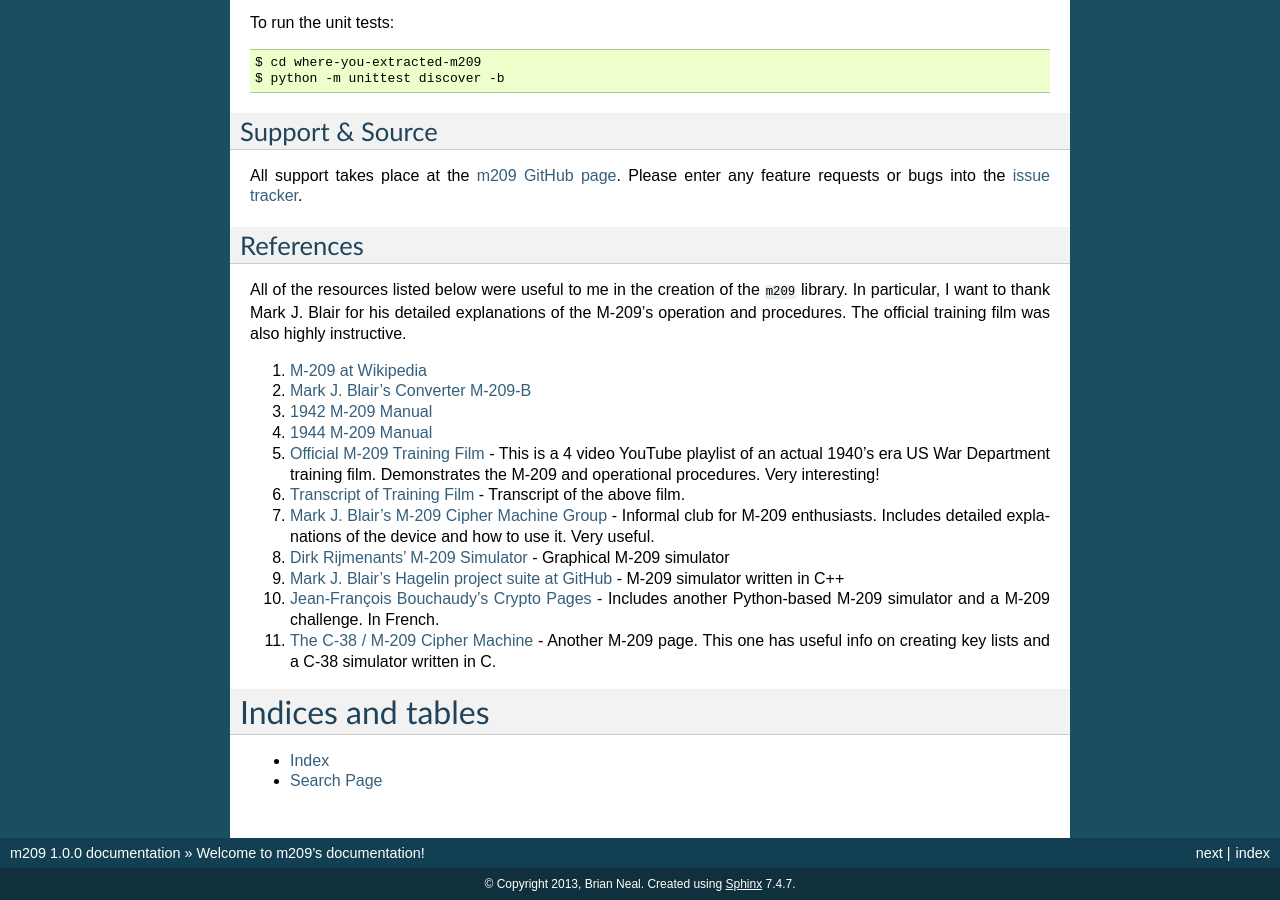
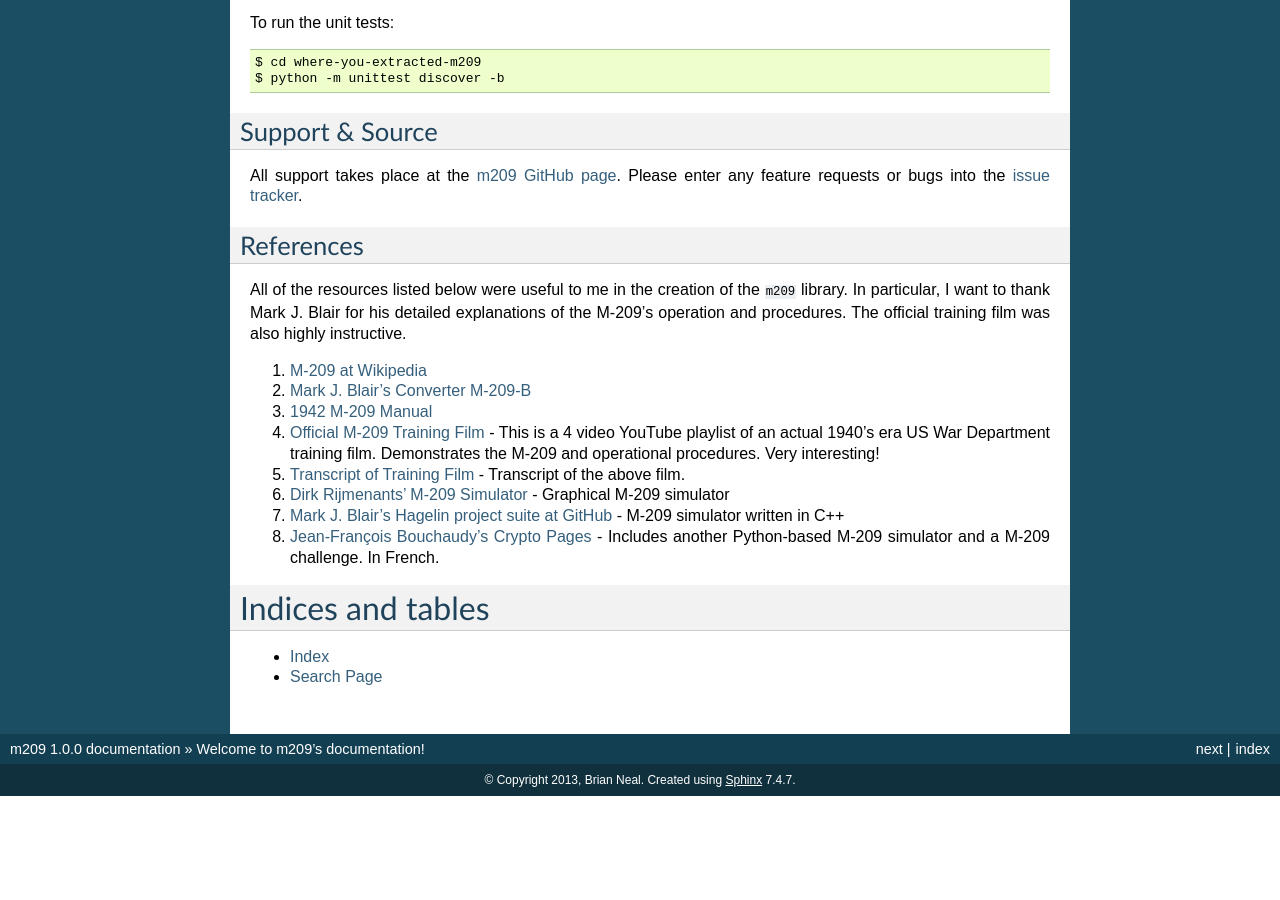
Before and after one commit to gremmie/m209, a Sphinx documentation site: the page built from docs/index.rst, in a window 1280 px wide and 900 px high, scrolled down 1384 px. Built offline with Sphinx 7.4.7, drawn with Linux system fonts in a browser that asks for light colours; after the commit the page ends 2180 px from its top, so only the background shows below that.

Commit message:
Update links.

```diff
--- a/README.rst
+++ b/README.rst
@@ -26,4 +26,4 @@
 
 .. _M-209: http://en.wikipedia.org/wiki/M-209
 .. _Boris Hagelin: http://en.wikipedia.org/wiki/Boris_Hagelin
-.. _documentation: https://m209.readthedocs.org
+.. _documentation: https://m209.readthedocs.io
--- a/docs/index.rst
+++ b/docs/index.rst
@@ -95,21 +95,15 @@
 #. `M-209 at Wikipedia <http://en.wikipedia.org/wiki/M-209>`_
 #. `Mark J. Blair's Converter M-209-B <http://www.nf6x.net/2009/02/converter-m-209-b/>`_
 #. `1942 M-209 Manual <http://maritime.org/tech/csp1500inst.htm>`_
-#. `1944 M-209 Manual <http://www.ilord.com/m209manual.html>`_
 #. `Official M-209 Training Film <http://www.youtube.com/playlist?list=PLCPgncK_sTnEny2-uoTV-1_GC72zo-vKq>`_ - This is a 4 video YouTube playlist of an actual 1940's era US War Department training film. Demonstrates the M-209 and operational procedures. Very interesting!
 #. `Transcript of Training Film <http://www.ilord.com/m209-training.html>`_ -
    Transcript of the above film.
-#. `Mark J. Blair's M-209 Cipher Machine Group <http://www.nf6x.net/groups/m209group/>`_ -
-   Informal club for M-209 enthusiasts. Includes detailed explanations of the
-   device and how to use it. Very useful.
-#. `Dirk Rijmenants' M-209 Simulator <http://users.telenet.be/d.rijmenants/en/m209sim.htm>`_ -
+#. `Dirk Rijmenants' M-209 Simulator <https://www.ciphermachinesandcryptology.com/en/m209sim.htm>`_ -
    Graphical M-209 simulator
-#. `Mark J. Blair's Hagelin project suite at GitHub <https://github.com/NF6X/hagelin>`_
+#. `Mark J. Blair's Hagelin project suite at GitHub <https://gitlab.com/NF6X_Crypto/hagelin>`_
    - M-209 simulator written in C++
 #. `Jean-François Bouchaudy's Crypto Pages <http://www.jfbouch.fr/crypto/>`_
    - Includes another Python-based M-209 simulator and a M-209 challenge. In French.
-#. `The C-38 / M-209 Cipher Machine <http://hem.passagen.se/tan01/c38.html>`_
-   - Another M-209 page. This one has useful info on creating key lists and a C-38 simulator written in C.
 
 Indices and tables
 ==================
```
